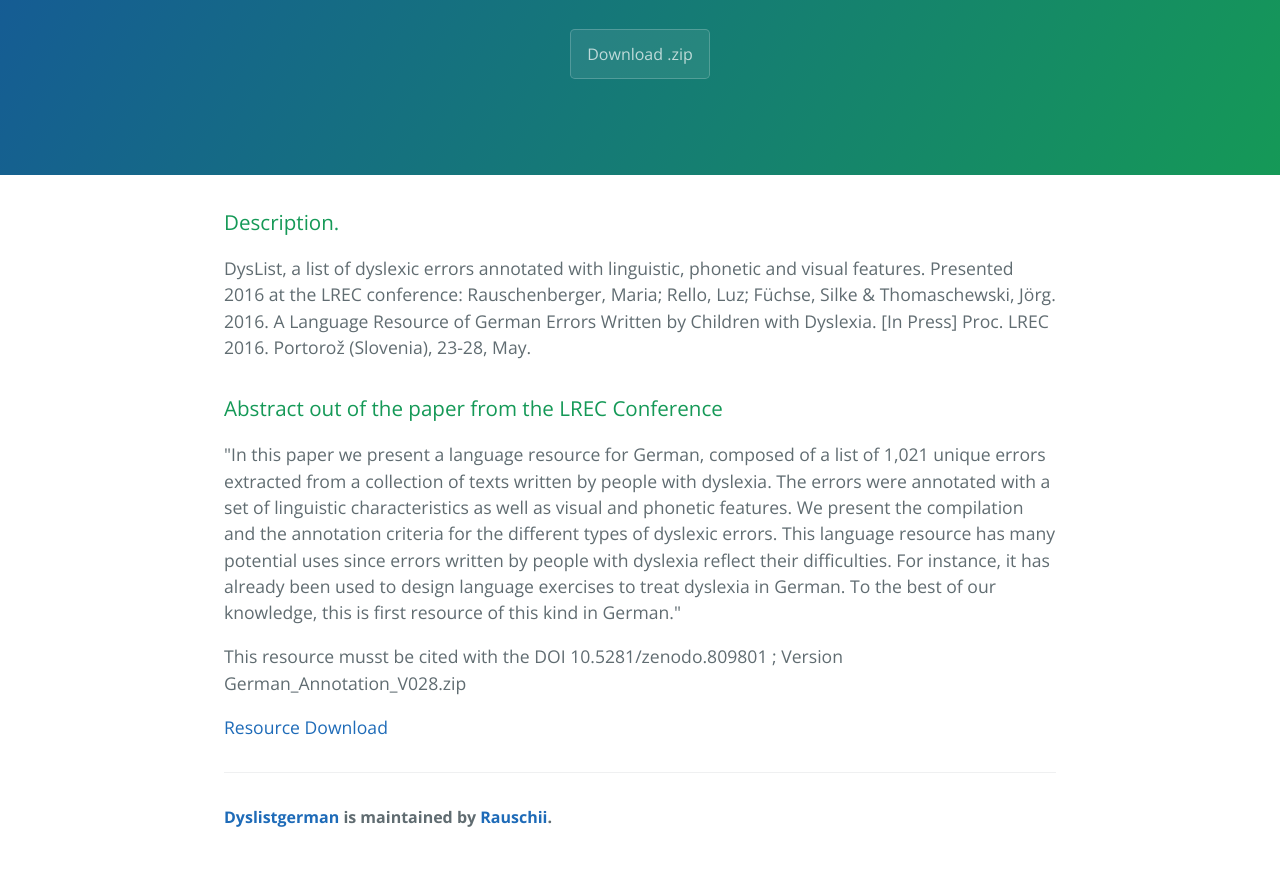
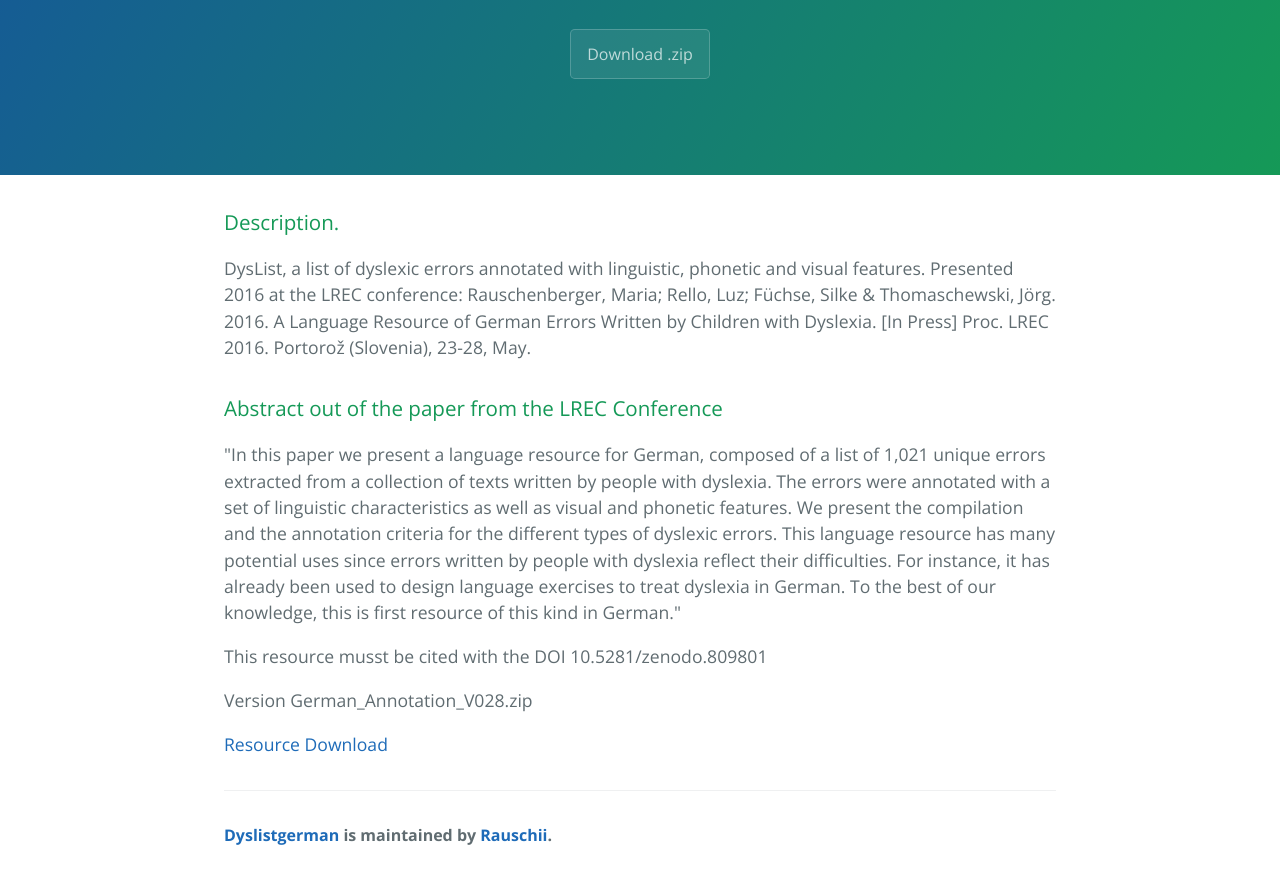
Before and after one commit to Rauschii/DysListGerman, a plain HTML site: page index.html in a window 1280 px wide. Shown: the part 208-1087 px from the top of the page. Drawn offline with nearby package versions, Linux system fonts and the light colour scheme.

Commit message:
Stile Update

```diff
--- a/index.html
+++ b/index.html
@@ -28,7 +28,8 @@
 <a id="abstract-out-of-the-paper-from-the-lrec-conference" class="anchor" href="#abstract-out-of-the-paper-from-the-lrec-conference" aria-hidden="true"><span aria-hidden="true" class="octicon octicon-link"></span></a>Abstract out of the paper from the LREC Conference</h3>
 
 <p>"In this paper we present a language resource for German, composed of a list of 1,021 unique errors extracted from a collection of texts written by people with dyslexia. The errors were annotated with a set of linguistic characteristics as well as visual and phonetic features. We present the compilation and the annotation criteria for the different types of dyslexic errors. This language resource has many potential uses since errors written by people with dyslexia reflect their difficulties. For instance, it has already been used to design language exercises to treat dyslexia in German. To the best of our knowledge, this is first resource of this kind in German."</p>
-<p> This resource musst be cited with the DOI 10.5281/zenodo.809801 ; Version German_Annotation_V028.zip </p>
+<p> This resource musst be cited with the DOI 10.5281/zenodo.809801 </p>
+<p> Version German_Annotation_V028.zip </p>
 
 <p><a href="https://github.com/Rauschii/DysListGerman/blob/efd020e2bdbe35858afc54f6ad1abfc485a705fa/German_Annotation_V028.zip">Resource Download</a></p>
 
```
